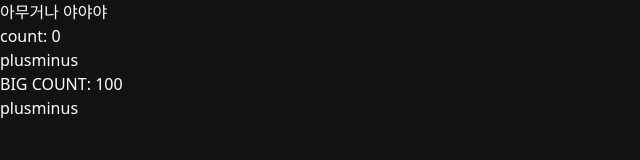
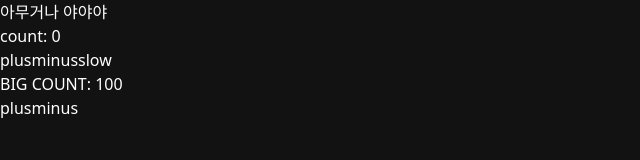
Before and after one commit to ThePott/oz-react-deep-lecture-note, a React (Vite) app: page /redux-toolkit in a window 1280 px wide. Shown: the top 160 px of the page, without its empty margins (0-640 px from the left). Built offline with nearby package versions, Linux system fonts and the light colour scheme.

Commit message:
02-7 전역 상태 관리 Redux Toolkit - 1

```diff
--- a/pages/redux-toolkit/ReduxToolkitPage.jsx
+++ b/pages/redux-toolkit/ReduxToolkitPage.jsx
@@ -1,6 +1,6 @@
 import { Provider, useDispatch, useSelector } from "react-redux"
 
-import { configureStore, createSlice } from "@reduxjs/toolkit"
+import { configureStore, createAsyncThunk, createSlice } from "@reduxjs/toolkit"
 
 const counterSlice = createSlice({
     name: "count", // 얘는 역할이 뭐냐 // namespace prefix
@@ -22,6 +22,20 @@ const couterBigSlice = createSlice({
     }
 })
 
+const slowIncreamentThunk = createAsyncThunk(
+    // id를 직접 부여
+    "count/slowIncreament",
+
+    (value, { dispatch }) => {
+        console.log("---- slow clicked")
+        setTimeout(
+            () => {dispatch(counterSlice.actions.increament())},
+            1000
+        )
+    }
+)
+
+
 const store = configureStore({
     reducer: {
         counterState: counterSlice.reducer,
@@ -40,6 +54,7 @@ const InsideContent = () => {
             <div>count: {count}</div>
             <button onClick={() => dispatch(counterSlice.actions.increament())}>plus</button>
             <button onClick={() => dispatch(counterSlice.actions.decreament())}>minus</button>
+            <button onClick={() => dispatch(slowIncreamentThunk())}>slow</button>
             <div>BIG COUNT: {countBig}</div>
             <button onClick={() => dispatch(couterBigSlice.actions.increament())}>plus</button>
             <button onClick={() => dispatch(couterBigSlice.actions.decreament())}>minus</button>
```
